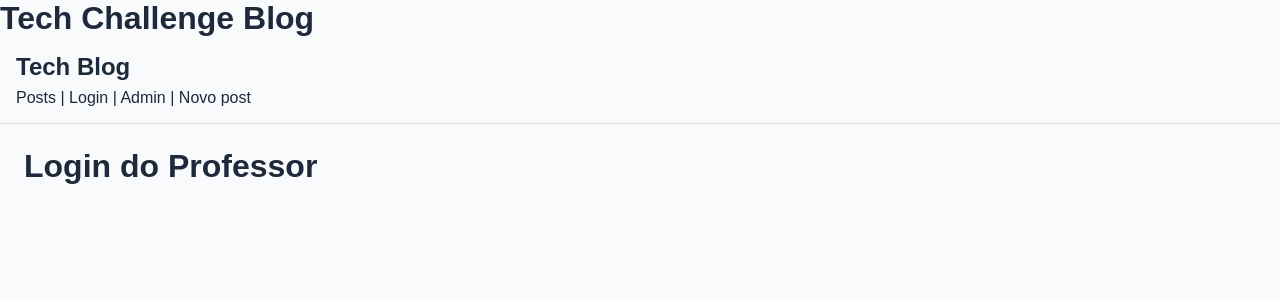
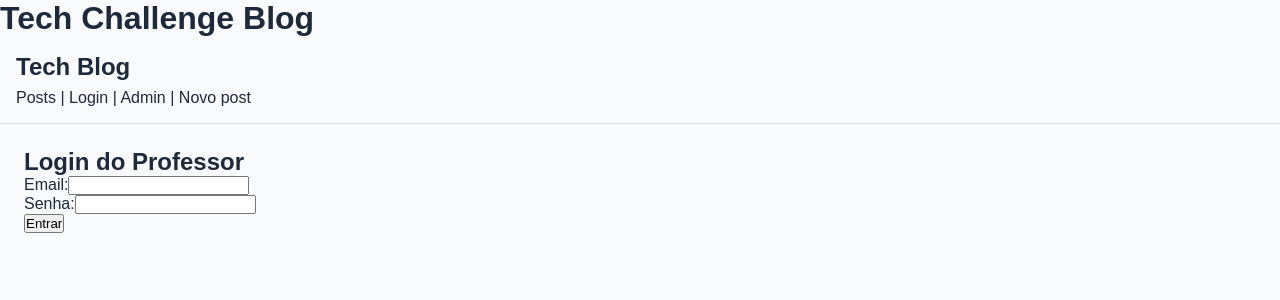
Before and after one commit to fernandaforbici/tech-challenge-fase3, a React (Vite) app: page /login in a window 1280 px wide. Shown: the top 300 px of the page. Built offline with nearby package versions, Linux system fonts and the light colour scheme.

Commit message:
Autenticação

```diff
--- a/src/pages/Login/index.tsx
+++ b/src/pages/Login/index.tsx
@@ -1,7 +1,60 @@
+import { useState, type FormEvent } from "react";
+import { useNavigate } from "react-router-dom";
+import { useAuth } from "../../hooks/useAuth";
+
 export function Login() {
+    const { login } = useAuth();
+    const navigate = useNavigate();
+
+    const [email, setEmail] = useState("");
+    const [password, setPassword] = useState("");
+    const [error, setError] = useState("");
+
+    async function handleSubmit(event: FormEvent<HTMLFormElement>) {
+        event.preventDefault();
+        const validEmail = "admin@blog.com";
+        const validPassword = "123456";
+
+        try {
+            if (email === validEmail && password === validPassword) {
+                //await login(email, password);
+                localStorage.setItem("@blog:token", "token-fake-123");
+                navigate("/admin");
+            } else {
+                alert("Credenciais inválidas. Por favor, tente novamente.");
+            }
+        } catch (err) {
+            setError("Credenciais inválidas. Por favor, tente novamente.");
+        }
+    }
+
     return (
-        <div>
+        <section>
             <h1>Login do Professor</h1>
-        </div>
+            {error && <p>{error}</p>}
+            <form onSubmit={handleSubmit}>
+                <div>
+                    <label htmlFor="email">Email:</label>
+                    <input
+                        type="email"
+                        id="email"
+                        value={email}
+                        onChange={(e) => setEmail(e.target.value)}
+                        required
+                    />
+                </div>
+                <div>
+                    <label htmlFor="password">Senha:</label>
+                    <input
+                        type="password"
+                        id="password"
+                        value={password}
+                        onChange={(e) => setPassword(e.target.value)}
+                        required
+                    />
+                </div>
+                <button type="submit">Entrar</button>
+            </form>
+        </section>
     );
 }
```
Also changed, not shown: src/hooks/useAuth.ts (renamed from src/hooks/useAuths.ts).
